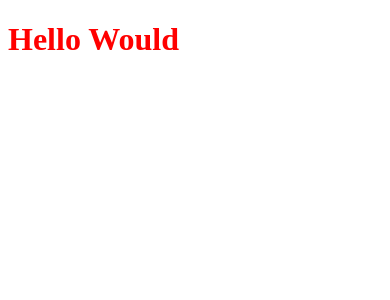
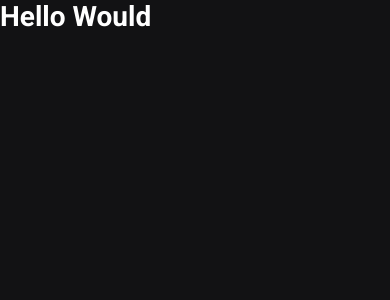
Before and after one commit to fselvino/next-ignews, a Next.js app: page / in a window 390 px wide. Shown: the top 300 px of the page. Built offline with nearby package versions, Linux system fonts and the light colour scheme.

Commit message:
completo até Estilos globaisdo app

```diff
--- a/src/pages/_app.tsx
+++ b/src/pages/_app.tsx
@@ -1,5 +1,5 @@
-import {AppProps} from 'next/app'
-
+import { AppProps } from 'next/app'
+import '../styles/global.scss'
 
 function MyApp({ Component, pageProps }: AppProps) {
   return <Component {...pageProps} />
--- /dev/null
+++ b/src/pages/_document.tsx
@@ -0,0 +1,20 @@
+
+import Document, { Html, Head, Main, NextScript } from 'next/document'
+
+export default class MyDocument extends Document {
+    render() {
+        return (
+            <Html lang="en">
+                <Head>
+                    <link rel="preconnect" href="https://fonts.googleapis.com" />
+                    <link rel="preconnect" href="https://fonts.gstatic.com" />
+                    <link href="https://fonts.googleapis.com/css2?family=Poppins:wght@400;600&family=Roboto:wght@400;700;900&display=swap" rel="stylesheet" />
+                </Head>
+                <body>
+                    <Main />
+                    <NextScript />
+                </body>
+            </Html>
+        )
+    }
+}
--- a/src/pages/index.tsx
+++ b/src/pages/index.tsx
@@ -1,10 +1,16 @@
 
-import styles from '../styles/home.module.scss'
+
+import Head from 'next/head'
 
 export default function Home() {
   return (
-    <h1 className={styles.title}>
-      Hello Would
+    <>
+      <Head>
+        <title>Inicio  - ig.news</title>
+      </Head>
+      <h1 >
+        Hello Would
       </h1>
+    </>
   )
 }
--- /dev/null
+++ b/src/styles/global.scss
@@ -0,0 +1,51 @@
+* {
+  margin: 0;
+  padding: 0;
+  box-sizing: border-box;
+}
+
+:root {
+  --white: #ffffff;
+
+
+  --gray-50: #e1e1e6;
+  --gray-300: #a8a8b3;
+  --gray-900: #121214;
+
+  --cyano-500: #61dafd;
+  --yellow-500: #eba417;
+}
+
+@media (max-width: 1080px) {
+  html {
+    font-size: 93.75%;
+  }
+}
+
+@media (max-width: 720px) {
+  html {
+    font-size: 87.5%;
+  }
+}
+
+body {
+  background: var(--gray-900);
+  color: var(--white);
+}
+
+body,
+input,
+textarea,
+select,
+button {
+  font: 400 1rem "Roboto", sans-serif;
+}
+
+button {
+  cursor: pointer;
+}
+
+a {
+  color: inherit;
+  text-decoration: none;
+}
--- a/src/styles/home.module.scss
+++ /dev/null
@@ -1,3 +0,0 @@
-.title {
-  color: red;
-}
```
